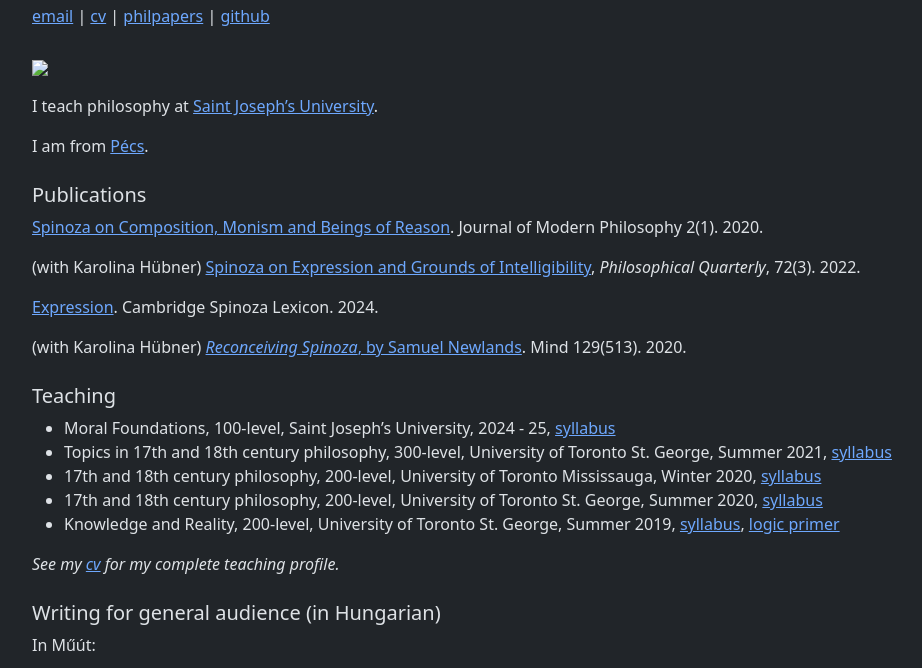
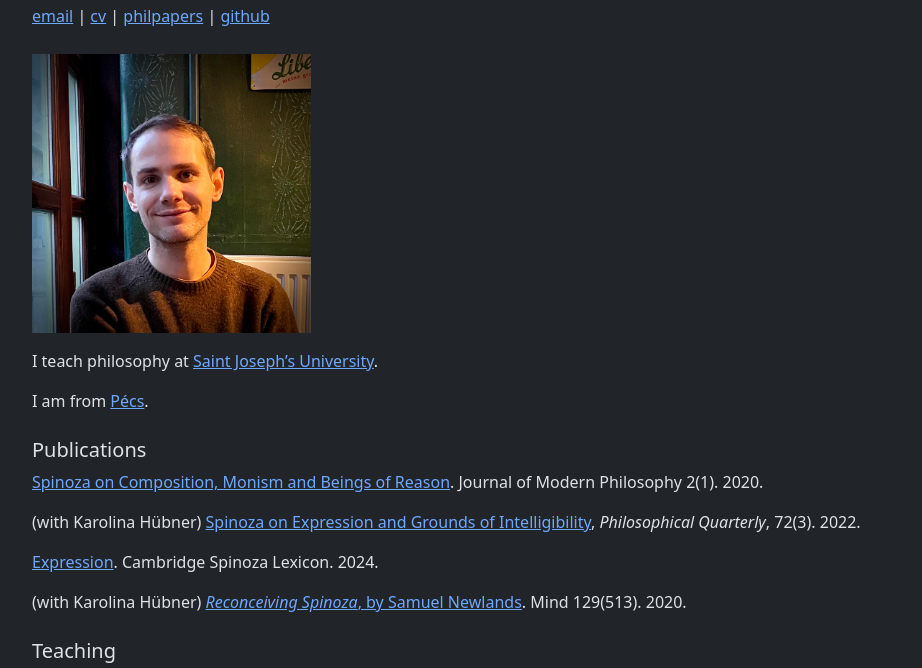
Before and after one commit to robertmatyasi/robertmatyasi.github.io, a plain HTML site: page index.html in a window 1280 px wide. Shown: the part 62-730 px from the top of the page, without its empty margins (50-972 px from the left). Drawn offline with nearby package versions, Linux system fonts and the light colour scheme.

Commit message:
july 2025 update

```diff
--- a/index.html
+++ b/index.html
@@ -20,7 +20,8 @@
         </div>
         <div class="row">
           <div class="col-md-12" style="margin-bottom: 10px">
-            <p><img src="files/portrait.jpg" class="img.fluid" /></p>
+            <p><img src="files/portrait.jpg" class="img.fluid"
+            style="width:25.0%" /></p>
             <p>I teach philosophy at <a
             href="https://www.sju.edu/departments/philosophy/faculty/part-time">Saint
             Joseph’s University</a>.</p>
```
Also changed, not shown: files/portrait.jpg (renamed from files/portrait.jpeg).
